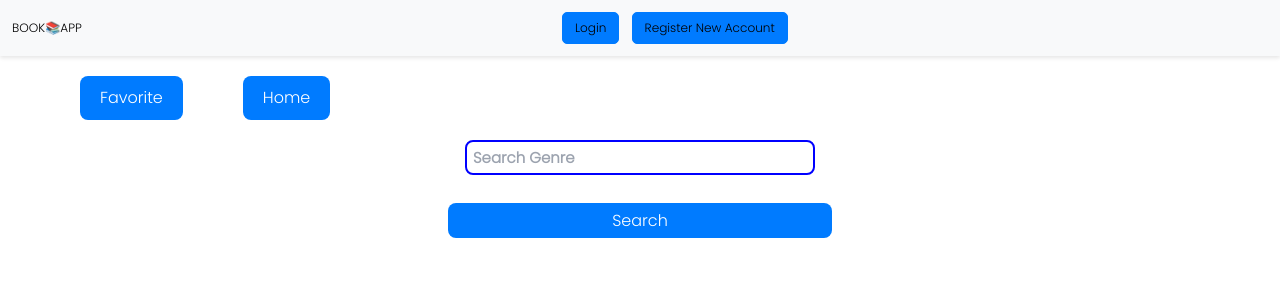
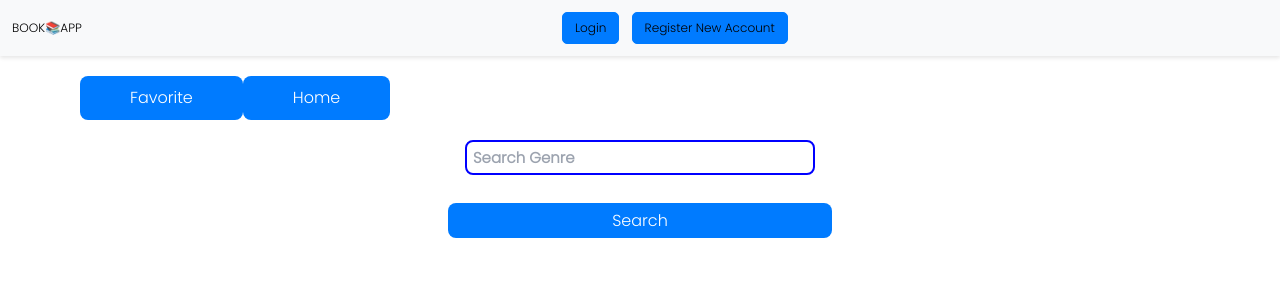
Before and after one commit to tamilarasanm26/Bookapp, a React (Vite) app in the folder bookapp/: page /filter in a window 1280 px wide. Shown: the top 300 px of the page. Built offline with nearby package versions, Linux system fonts and the light colour scheme; no server answers.

Commit message:
hyperlink commit

```diff
--- a/bookapp/src/components/home/Card.jsx
+++ b/bookapp/src/components/home/Card.jsx
@@ -26,7 +26,6 @@ function Card({ book }) {
                   <p className='amt'>&#8377;{amount}</p>
                 </div>
               </div>
-
               <Model show={show} item={bookItem} onClose={() => setShow(false)} />
             </React.Fragment>
           )
--- a/bookapp/src/components/home/Filter.jsx
+++ b/bookapp/src/components/home/Filter.jsx
@@ -20,8 +20,8 @@ const Filter = () => {
   return (
     <div>
       <div className='top-buttons'>
-        <button className='favorite-button'><Link to="/genrefav">Favorite</Link></button>
-        <button className='genre-button'><Link to="/home">Home</Link></button>
+        <Link to="/genrefav"><button className='favorite-button'>Favorite</button></Link>
+        <Link to="/home"><button className='genre-button'>Home</button></Link>
       </div>
       <div className='search'>
         <input
--- a/bookapp/src/components/home/index.jsx
+++ b/bookapp/src/components/home/index.jsx
@@ -32,8 +32,8 @@ const Home = () => {
   return (
     <div>
       <div className='top-buttons'>
-        <button className='favorite-button'><Link to="/favorite">Favorite</Link></button>
-        <button className='genre-button'><Link to="/filter">Genre</Link></button>
+       <Link to="/favorite"> <button className='favorite-button'>Favorite</button></Link>
+        <Link to="/filter"><button className='genre-button'>Genre</button></Link>
       </div>
       <h1 style={{ display: "flex", justifyContent: "center" }} className='wel'>Welcome, {currentUser.displayName || username}</h1>
       <div className='row2'></div>
```
